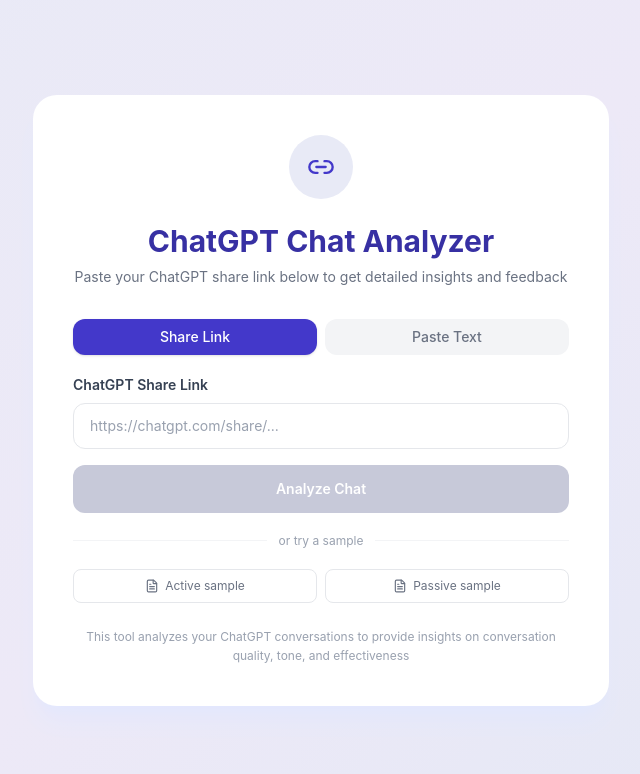
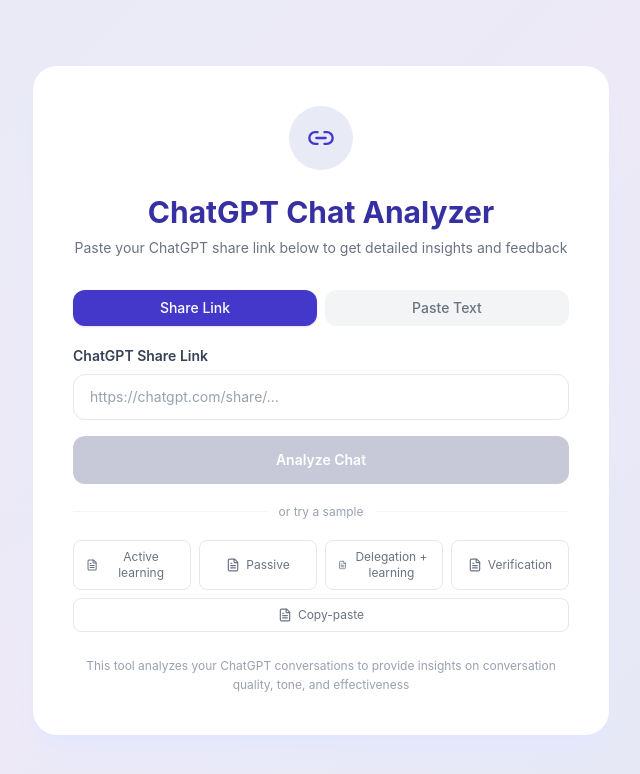
Before and after one commit to elischiffler/AskBetter-KiroHacks, a React (Vite) app in the folder askbetter/: page / in a window 1280 px wide. Shown: the top 774 px of the page, without its empty margins (319-959 px from the left). Built offline with nearby package versions, Linux system fonts and the light colour scheme.

Commit message:
Update InputPage.tsx

```diff
--- a/askbetter/src/pages/InputPage.tsx
+++ b/askbetter/src/pages/InputPage.tsx
@@ -3,7 +3,13 @@
 import { Link2, FileText } from 'lucide-react';
 import { parseConversation } from '../analysis/parser';
 import { analyzeConversation } from '../analysis/analyzer';
-import { SAMPLE_CONVERSATION, SAMPLE_PASSIVE_CONVERSATION } from '../lib/sampleData';
+import {
+  SAMPLE_CONVERSATION,
+  SAMPLE_PASSIVE_CONVERSATION,
+  SAMPLE_DELEGATION_WITH_LEARNING,
+  SAMPLE_VERIFICATION_CONVERSATION,
+  SAMPLE_COPY_PASTE_CONVERSATION,
+} from '../lib/sampleData';
 
 export function InputPage() {
   const [url, setUrl] = useState('');
@@ -14,7 +20,6 @@
 
   const handleAnalyze = () => {
     setError('');
-    // In link mode, treat the URL field as raw text for now (no backend fetch)
     const input = mode === 'link' ? url.trim() : text.trim();
     if (!input) {
       setError(
@@ -24,12 +29,12 @@
       );
       return;
     }
-    const prompts = parseConversation(input);
-    if (prompts.length === 0) {
-      setError('No user messages detected. Try pasting the conversation text directly.');
+    const parsed = parseConversation(input);
+    if (!parsed.ok) {
+      setError(parsed.error);
       return;
     }
-    const result = analyzeConversation(prompts);
+    const result = analyzeConversation(parsed.messages);
     navigate('/results', { state: { result } });
   };
 
@@ -155,20 +160,41 @@
           </div>
 
           {/* Sample buttons */}
-          <div className="flex gap-2">
+          <div className="flex flex-wrap gap-2">
             <button
               onClick={() => loadSample(SAMPLE_CONVERSATION)}
               className="flex-1 flex items-center justify-center gap-1.5 text-xs text-gray-500 hover:text-indigo-600 py-2 px-3 rounded-lg border border-gray-200 hover:border-indigo-200 hover:bg-indigo-50 transition"
             >
               <FileText className="w-3.5 h-3.5" />
-              Active sample
+              Active learning
             </button>
             <button
               onClick={() => loadSample(SAMPLE_PASSIVE_CONVERSATION)}
               className="flex-1 flex items-center justify-center gap-1.5 text-xs text-gray-500 hover:text-indigo-600 py-2 px-3 rounded-lg border border-gray-200 hover:border-indigo-200 hover:bg-indigo-50 transition"
             >
               <FileText className="w-3.5 h-3.5" />
-              Passive sample
+              Passive
+            </button>
+            <button
+              onClick={() => loadSample(SAMPLE_DELEGATION_WITH_LEARNING)}
+              className="flex-1 flex items-center justify-center gap-1.5 text-xs text-gray-500 hover:text-indigo-600 py-2 px-3 rounded-lg border border-gray-200 hover:border-indigo-200 hover:bg-indigo-50 transition"
+            >
+              <FileText className="w-3.5 h-3.5" />
+              Delegation + learning
+            </button>
+            <button
+              onClick={() => loadSample(SAMPLE_VERIFICATION_CONVERSATION)}
+              className="flex-1 flex items-center justify-center gap-1.5 text-xs text-gray-500 hover:text-indigo-600 py-2 px-3 rounded-lg border border-gray-200 hover:border-indigo-200 hover:bg-indigo-50 transition"
+            >
+              <FileText className="w-3.5 h-3.5" />
+              Verification
+            </button>
+            <button
+              onClick={() => loadSample(SAMPLE_COPY_PASTE_CONVERSATION)}
+              className="flex-1 flex items-center justify-center gap-1.5 text-xs text-gray-500 hover:text-indigo-600 py-2 px-3 rounded-lg border border-gray-200 hover:border-indigo-200 hover:bg-indigo-50 transition"
+            >
+              <FileText className="w-3.5 h-3.5" />
+              Copy-paste
             </button>
           </div>
 
```
